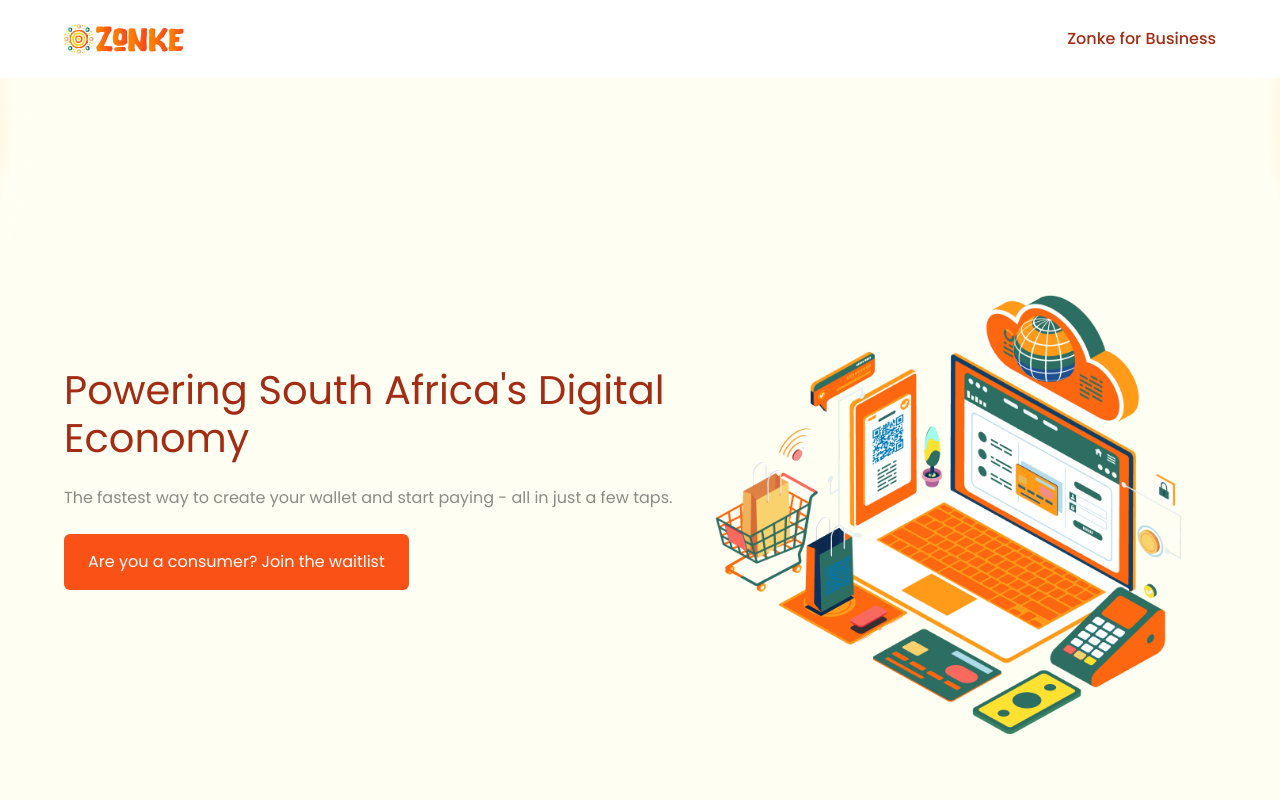
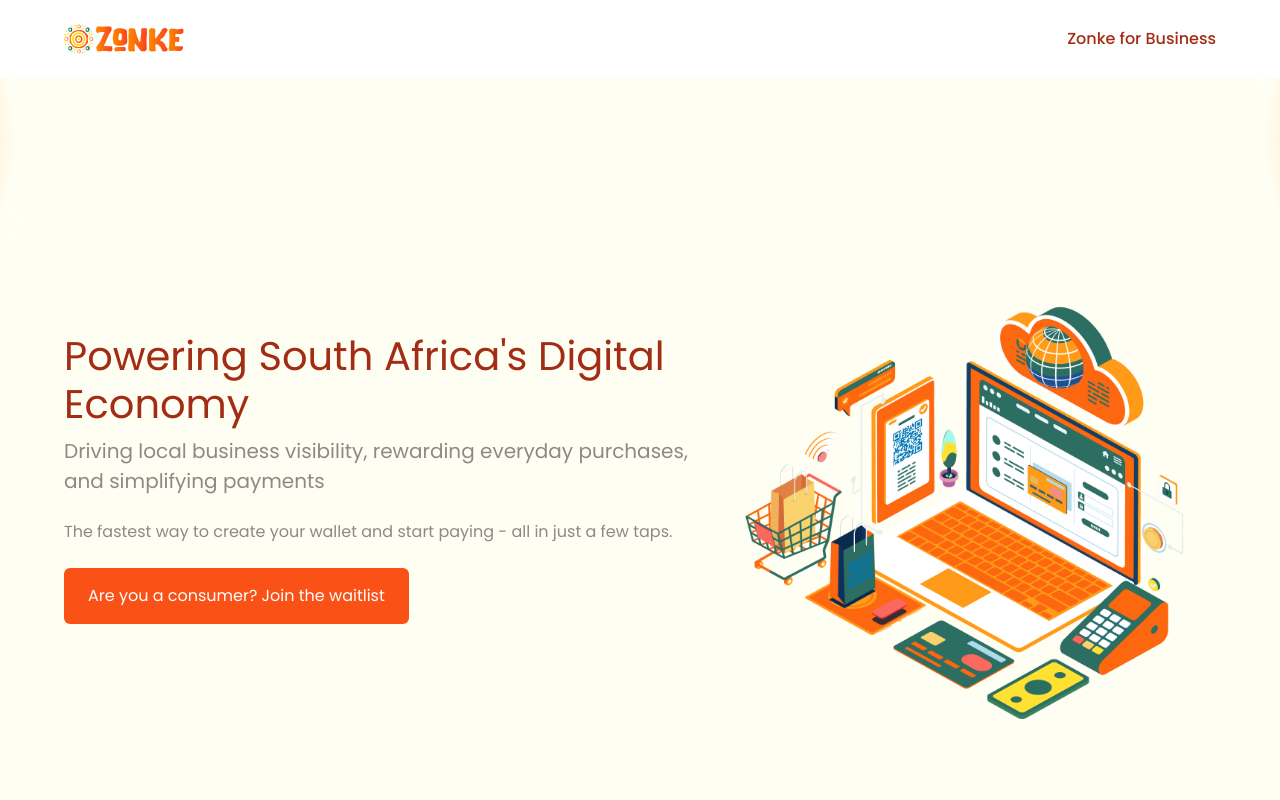
Before and after one commit to vijaydevguy/ZonkePay, a Next.js app: page / in a window 1280 px wide. Shown: the top 800 px of the page. Built offline with nearby package versions, Linux system fonts and the light colour scheme.

Commit message:
build fix

```diff
--- a/app/Home/Section1/page.tsx
+++ b/app/Home/Section1/page.tsx
@@ -105,13 +105,13 @@ const page = () => {
             >
               Powering South {`Africa's`} Digital Economy
             </motion.h2>
-            {/* <motion.p
+            <motion.p
               className="text-[20px] text-[#8B8A85] mt-2"
               variants={textItem}
             >
               Driving local business visibility, rewarding everyday purchases,
               and simplifying payments
-            </motion.p> */}
+            </motion.p>
           </motion.div>
 
           <motion.div className="flex flex-col gap-[24px]" variants={container}>
```
